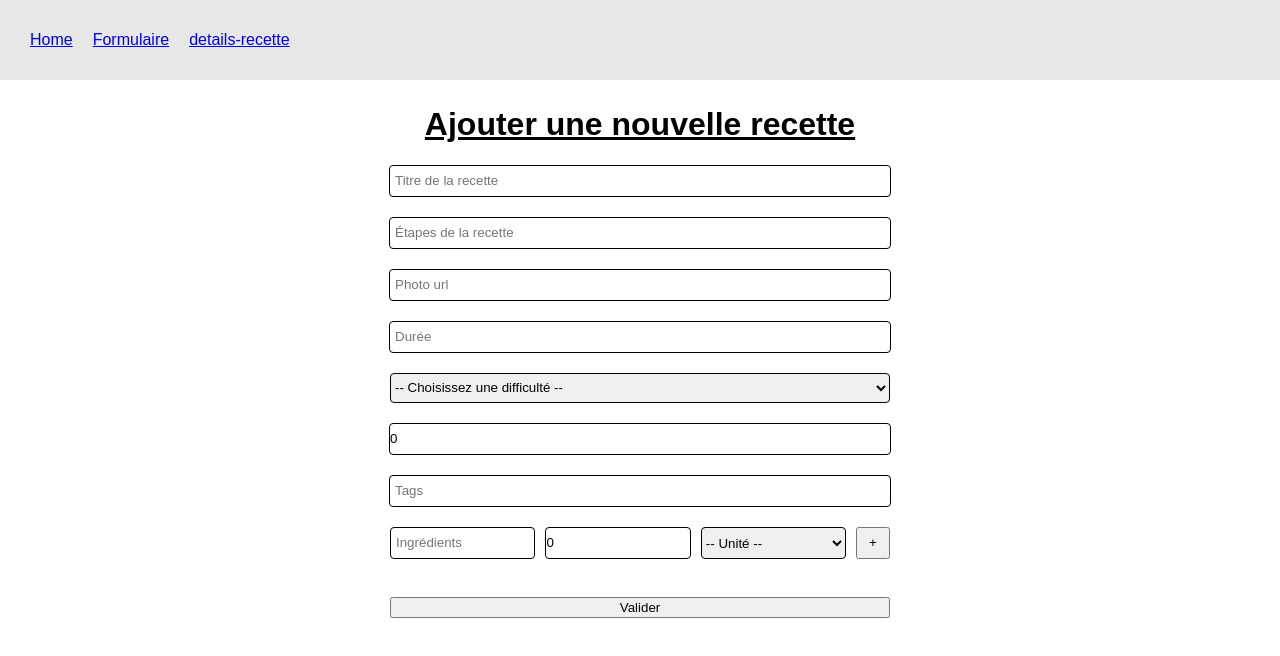
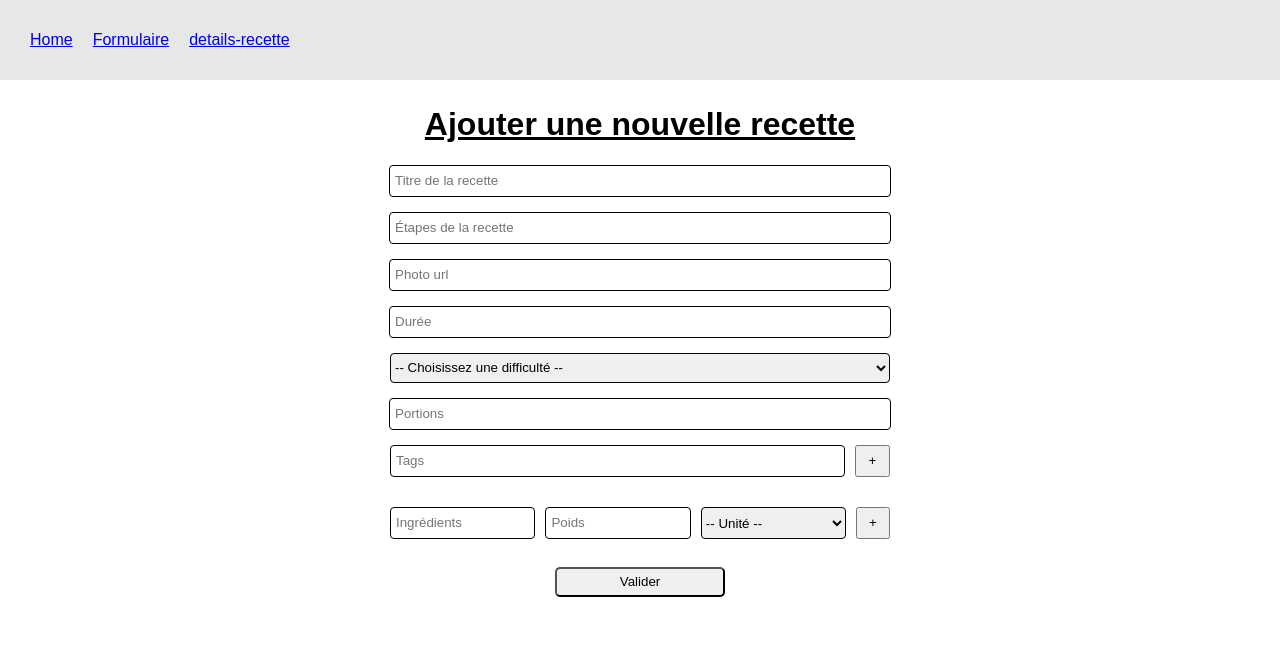
Before and after one commit to ElSalim75/recette, a React (Vite) app in the folder Recette/: page /formulaire in a window 1280 px wide. Shown: the top 656 px of the page. Built offline with nearby package versions, Linux system fonts and the light colour scheme.

Commit message:
tags + button + confirm creation form

```diff
--- /dev/null
+++ b/Recette/src/components/Tag.jsx
@@ -0,0 +1,12 @@
+import React from 'react'
+import './Tag.scss'
+
+const Tag = ({ tag }) => {
+    return (
+        <div className='tag'>
+            {tag}
+        </div>
+    )
+}
+
+export default Tag
--- /dev/null
+++ b/Recette/src/components/Tag.scss
@@ -0,0 +1,6 @@
+.tag {
+  display: flex;
+  border: 1px solid black;
+  padding: 2px;
+  border-radius: 5px;
+}
--- a/Recette/src/pages/FormRecipe.jsx
+++ b/Recette/src/pages/FormRecipe.jsx
@@ -3,6 +3,7 @@ import './FormRecipe.scss'
 import {useRecipes} from '../contexts/RecipeContexts'
 import Ingredient from '../components/Ingredient'
 import {v4 as uuidv4} from 'uuid';
+import Tag from "../components/Tag.jsx";
 
 
 const Formulaire = () => {
@@ -11,12 +12,14 @@ const Formulaire = () => {
     const [picture, setPicture] = useState('')
     const [time, setTime] = useState('')
     const [difficulty, setDifficulty] = useState('')
-    const [portion, setPortion] = useState(0)
+    const [portion, setPortion] = useState('')
     const [tags, setTags] = useState('')
+    const [tagList, setTagList] = useState([])
     const [ingredientList, setIngredientList] = useState([])
     const [ingredients, setIngredients] = useState('')
-    const [ingredientsQuantity, setIngredientsQuantity] = useState(0)
+    const [ingredientsQuantity, setIngredientsQuantity] = useState('')
     const [ingredientsUnite, setIngredientsUnite] = useState('')
+    const [completeRecipe, setCompleteRecipe] = useState(false)
 
     const {addRecipe} = useRecipes()
 
@@ -30,7 +33,15 @@ const Formulaire = () => {
                 ingredientsUnite: ingredientsUnite
             }
         ])
-        console.log('added')
+        setIngredients('');
+        setIngredientsQuantity('');
+        setIngredientsUnite('');
+    }
+
+    const addTags = (e) => {
+        e.preventDefault()
+        setTagList([...tagList, tags])
+        setTags('');
     }
 
     const handleSubmit = e => {
@@ -50,12 +61,13 @@ const Formulaire = () => {
                 ingredientsUnite: ingredientsUnite
             }
         })
+        setCompleteRecipe(true);
     }
 
     return (
         <div className='divForm'>
             <h1>Ajouter une nouvelle recette</h1>
-            <form className='form'>
+            <form className='form' onSubmit={handleSubmit}>
                 <input
                     required
                     value={title}
@@ -65,6 +77,7 @@ const Formulaire = () => {
                     className='input'
                 />
                 <input
+                    required
                     value={steps}
                     onChange={e => setSteps(e.target.value)}
                     type='text'
@@ -72,6 +85,7 @@ const Formulaire = () => {
                     id='inputSteps'
                 />
                 <input
+                    required
                     value={picture}
                     onChange={e => setPicture(e.target.value)}
                     type='text'
@@ -79,6 +93,7 @@ const Formulaire = () => {
                     className='input'
                 />
                 <input
+                    required
                     value={time}
                     onChange={e => setTime(e.target.value)}
                     type='number'
@@ -86,18 +101,19 @@ const Formulaire = () => {
                     className='input'
                 />
                 <select
+                    required
                     value={difficulty}
                     onChange={e => setDifficulty(e.target.value)}
-                    type='text'
                     placeholder='Difficulté'
                     id='selectDiff'
                 >
                     <option value=''>-- Choisissez une difficulté --</option>
                     <option value='facile'>Facile</option>
-                    <option value='intermediaire'>Intermediaire</option>
+                    <option value='moyen'>Moyen</option>
                     <option value='difficile'>Difficile</option>
                 </select>
                 <input
+                    required
                     value={portion}
                     onChange={e => setPortion(e.target.value)}
                     type='number'
@@ -106,6 +122,7 @@ const Formulaire = () => {
                     min='1'
                     max='5'
                 />
+                <div className='tags'>
                     <input
                         value={tags}
                         onChange={e => setTags(e.target.value)}
@@ -113,6 +130,15 @@ const Formulaire = () => {
                         placeholder='Tags'
                         id='inputTags'
                     />
+                    <button className='add-tag-btn' onClick={addTags}>
+                        +
+                    </button>
+                </div>
+                <div className='tag-display'>
+                    {tagList.map((tag, i) => (
+                        <Tag key={i} tag={tag}/>
+                    ))}
+                </div>
                 <div className='ingredients'>
                     <input
                         value={ingredients}
@@ -144,7 +170,9 @@ const Formulaire = () => {
                         <Ingredient key={i} ingredient={ingredient}/>
                     ))}
                 </div>
-                <button onClick={handleSubmit}>Valider</button>
+                <button style={{border: completeRecipe ? "2px solid limegreen" : null}} className='submit-button'
+                        type='submit'>Valider
+                </button>
             </form>
         </div>
     )
--- a/Recette/src/pages/FormRecipe.scss
+++ b/Recette/src/pages/FormRecipe.scss
@@ -18,7 +18,7 @@ h1 {
   justify-content: center;
   margin-bottom: 50px;
   width: 500px;
-  gap: 20px;
+  gap: 15px;
 
   input,
   select,
@@ -69,9 +69,23 @@ h1 {
   gap: 2px;
 }
 
-#inputTags {
+.tags {
+  display: flex;
+  width: 100%;
+  gap: 10px;
+
+  button {
+    width: 37px;
+  }
 }
 
-button {
-  width: 500px;
+.tag-display {
+  display: flex;
+  gap: 10px;
 }
+
+.submit-button {
+  width: 170px;
+  height: 30px;
+  border-radius: 5px;
+}
```
Lines whose indentation alone changed are shown as unchanged.
